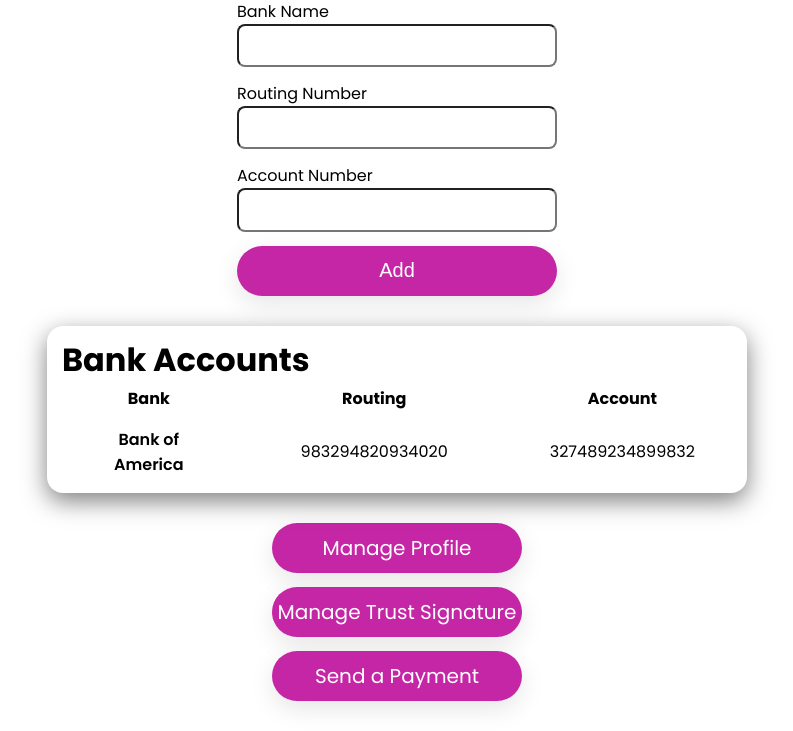
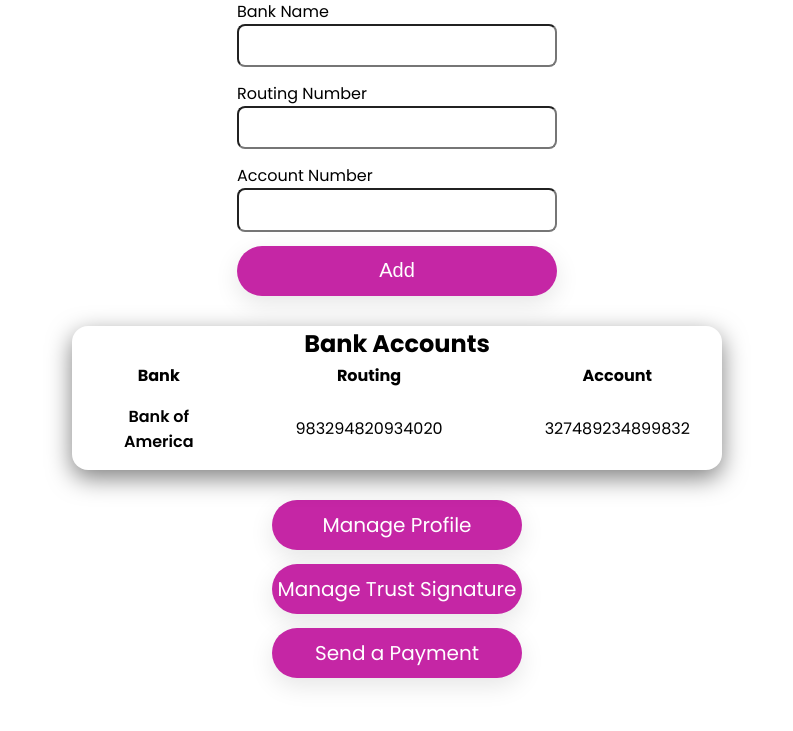
Before and after one commit to dibarra3/trust_signature, a Flask app: page /home in a window 1280 px wide. Shown: the part 148-879 px from the top of the page, without its empty margins (243-1036 px from the left). After the commit the page ends 834 px from the top, so only its background shows below. Run offline with Flask 3, Linux system fonts and the light colour scheme; a user stored in the database is signed in; data comes from the database, SQL or seed files in the repository; both versions use the stored data as it was after the commit.

Commit message:
bank table

```diff
--- a/static/style.css
+++ b/static/style.css
@@ -236,7 +236,7 @@ p{
 
 
 .table-card{
-    max-width: 700px;
+    max-width: 650px;
     margin-inline: auto;
     margin-top: 30px;
     padding: 30;
@@ -275,6 +275,10 @@ p{
 
 .bank-table .bank-name{
   font-weight: 600;
+}
+
+.table-card .title{
+    text-align: center;
 }
 
 
--- a/templates/home.html
+++ b/templates/home.html
@@ -40,7 +40,7 @@
         </div>
     </section>
     <section class="table-card">
-        <h1 style = "padding-left: 15px; padding-top: 10px; font-size: xx-large;"> Bank Accounts</h1>
+        <h1 class="title">Bank Accounts</h1>
         <table class="table-div">
             <thead>
                 <tr>
--- a/templates/index.html
+++ b/templates/index.html
@@ -3,7 +3,7 @@
 <head>
     <meta charset="UTF-8">
     <meta name="viewport" content="width=device-width, initial-scale=1.0">
-    <title>Document</title>
+    <title>Trust Signature</title>
     <link rel="stylesheet" href="../static/style.css"/>
 </head>
 <body>
```
Also changed, not shown: instance/data.db.
